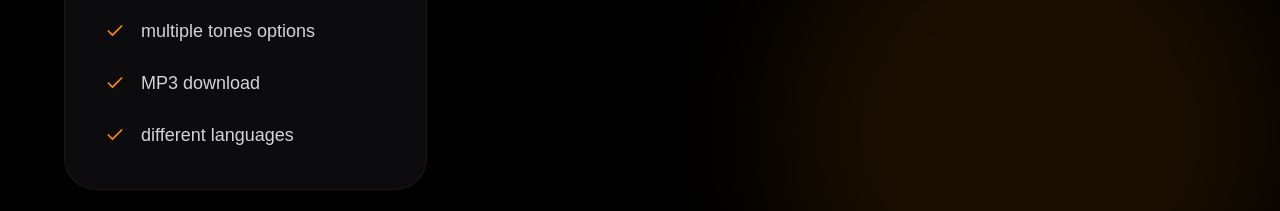
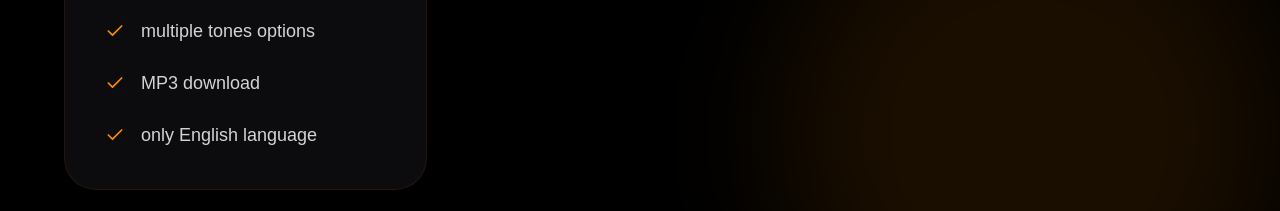
Before and after one commit to Shivangbijalwan/TTA-text-to-audio-, a Next.js app in the folder landing-page/: page / in a window 1280 px wide. Shown: the part 5240-5451 px from the top of the page. Built offline with nearby package versions, Linux system fonts and the light colour scheme; a web font is replaced by a local one.

Commit message:
language discription

```diff
--- a/landing-page/components/pricing.tsx
+++ b/landing-page/components/pricing.tsx
@@ -12,7 +12,7 @@ const plans = [
       "multiple voice options",
       "multiple tones options",
       "MP3 download",
-      "different languages",
+      "only English language",
     ],
   },
 
```
